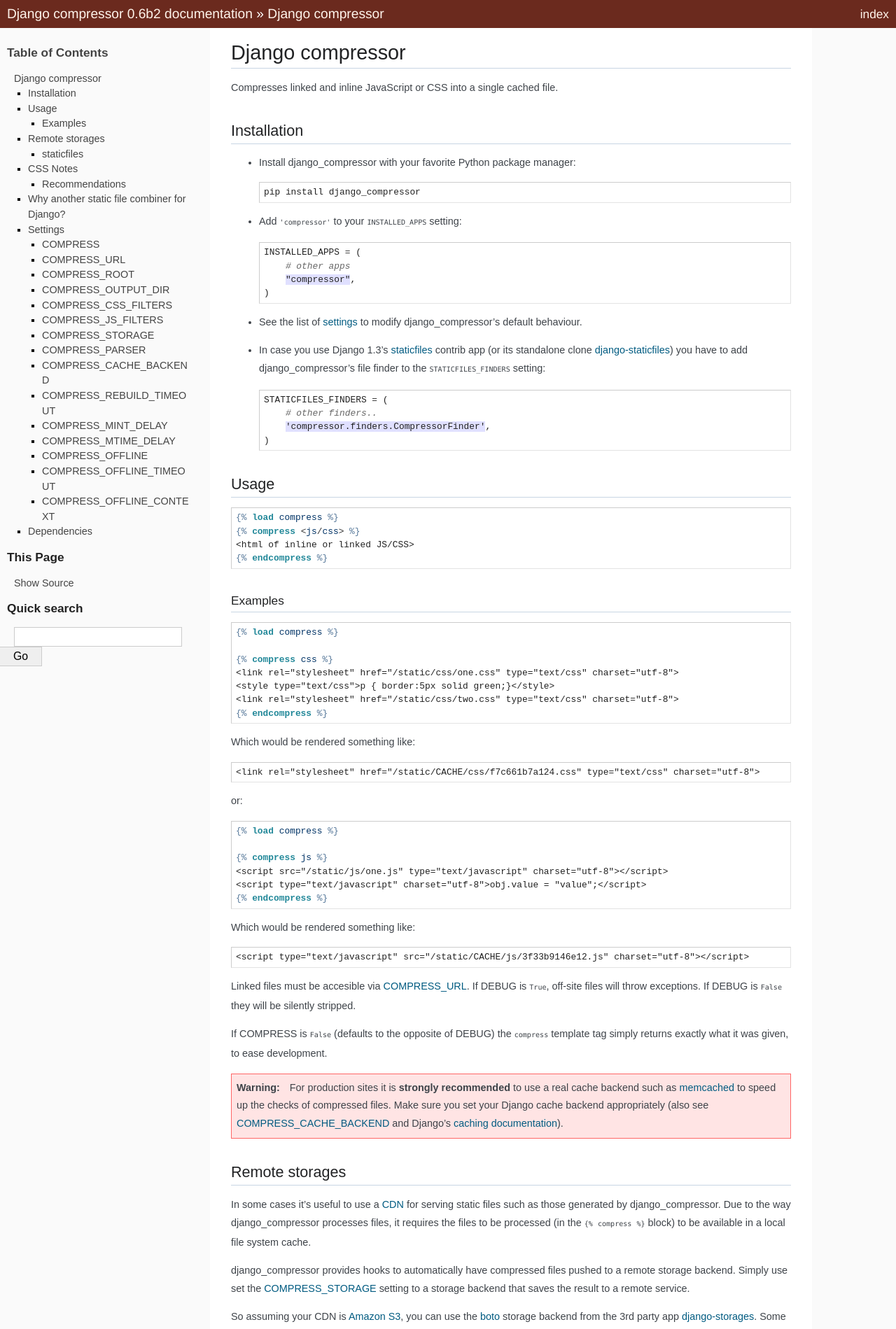
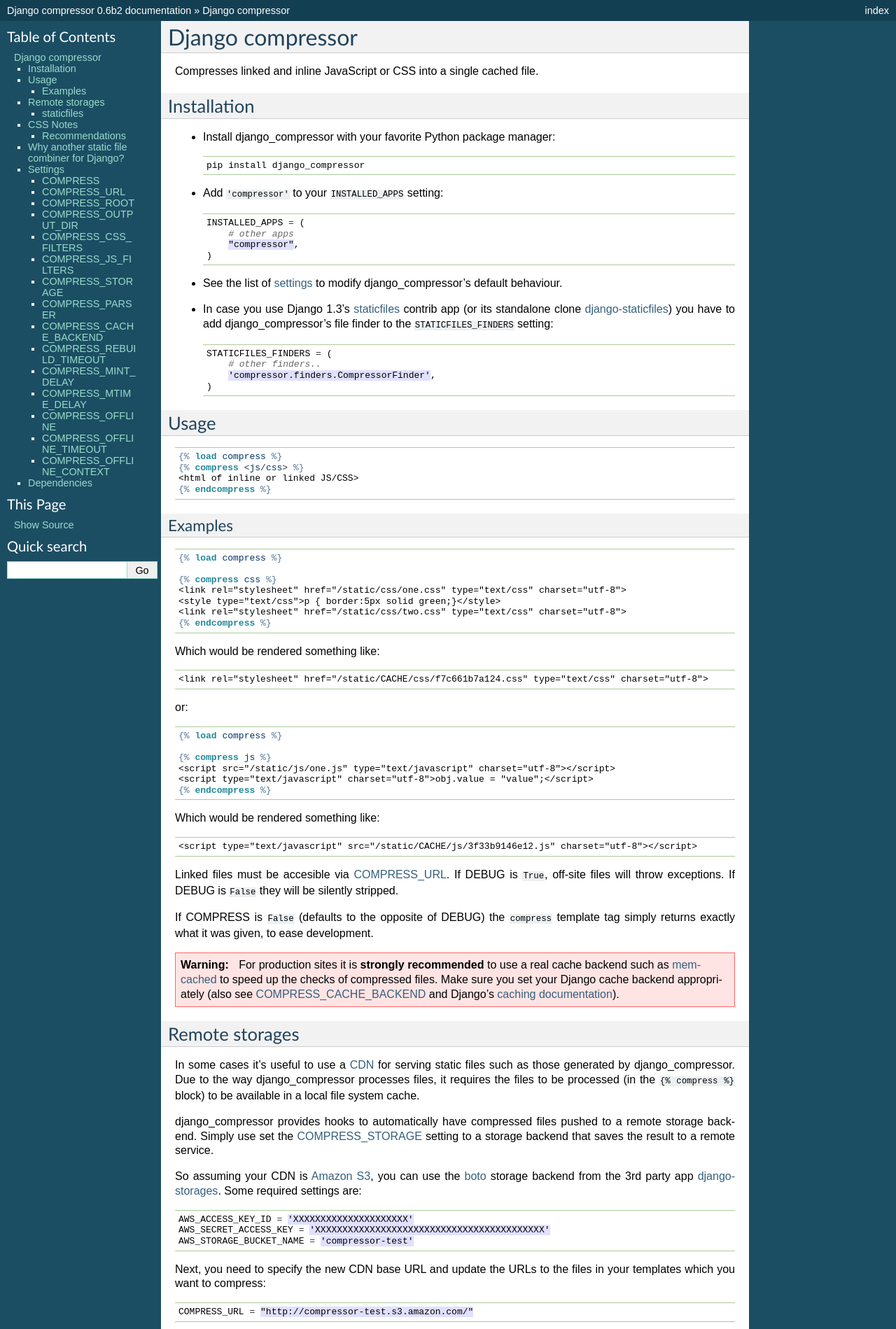
Before and after one commit to django-compressor/django-compressor, a Sphinx documentation site: the page built from docs/index.txt, in a window 1280 px wide. Shown: the top 1899 px of the page at 70% size. Built offline with Sphinx 7.4.7, drawn with Linux system fonts in a browser that asks for light colours.

Commit message:
Stop using an own theme, now that Read The Docs' default theme is nice.

```diff
--- a/docs/_theme/compressor/static/compressor.css_t
+++ /dev/null
@@ -1,238 +0,0 @@
-/**
- * Sphinx stylesheet -- default theme
- * ~~~~~~~~~~~~~~~~~~~~~~~~~~~~~~~~~~
- */
-
-@import url("basic.css");
-
-/* -- page layout ----------------------------------------------------------- */
-
-body {
-    font-family: Arial, sans-serif;
-    font-size: 100%;
-    background-color: #111111;
-    color: #555555;
-    margin: 0;
-    padding: 0;
-}
-
-div.documentwrapper {
-    float: left;
-    width: 100%;
-}
-
-div.bodywrapper {
-    margin: 0 0 0 300px;
-}
-
-hr{
-    border: 1px solid #B1B4B6;
-}
-
-div.document {
-    background-color: #fafafa;
-}
-
-div.body {
-    background-color: #ffffff;
-    color: #3E4349;
-    padding: 1em 30px 30px 30px;
-    font-size: 0.9em;
-}
-
-div.footer {
-    color: #555;
-    width: 100%;
-    padding: 13px 0;
-    text-align: center;
-    font-size: 75%;
-}
-
-div.footer a {
-    color: #444444;
-}
-
-div.related {
-    background-color: #6b2a1e;
-    color: #ffffff;
-    font: 1.2em/40px "Helvetica Neue", Arial, Helvetica, Geneva, sans-serif;
-}
-
-span.pre {
-    font: 0.7em Monaco, "Courier New", Courier, mono;
-}
-
-div.related a {
-    color: #fff4eb;
-}
-
-div.related .right {
-    font-size: 0.9em;
-}
-
-div.sphinxsidebar {
-    font-size: 0.9em;
-    line-height: 1.5em;
-    width: 300px
-}
-
-div.sphinxsidebarwrapper{
-    padding: 20px 0;
-}
-
-div.sphinxsidebar h3,
-div.sphinxsidebar h4 {
-    font-family: Arial, sans-serif;
-    color: #222222;
-    font-size: 1.2em;
-    font-weight: bold;
-    margin: 0;
-    padding: 5px 10px;
-    text-shadow: 1px 1px 0 white
-}
-
-div.sphinxsidebar h3 a {
-    color: #444444;
-}
-
-div.sphinxsidebar p {
-    color: #888888;
-    padding: 5px 20px;
-    margin: 0.5em 0px;
-}
-
-div.sphinxsidebar p.topless {
-}
-
-div.sphinxsidebar ul {
-    margin: 10px 10px 10px 20px;
-    padding: 0;
-    color: #000000;
-}
-
-div.sphinxsidebar a {
-    color: #444444;
-}
-
-div.sphinxsidebar a:hover {
-    color: #E32E00;
-}
-
-div.sphinxsidebar input {
-    border: 1px solid #cccccc;
-    font-family: sans-serif;
-    font-size: 1.1em;
-    padding: 0.15em 0.3em;
-}
-
-div.sphinxsidebar input[type=text]{
-    margin-left: 20px;
-}
-
-/* -- body styles ----------------------------------------------------------- */
-
-a {
-    color: #005B81;
-    text-decoration: none;
-}
-
-a:hover {
-    color: #E32E00;
-}
-
-div.body h1,
-div.body h2,
-div.body h3,
-div.body h4,
-div.body h5,
-div.body h6 {
-    font-family: Arial, sans-serif;
-    font-weight: normal;
-    color: #212224;
-    margin: 30px 0px 10px 0px;
-    padding: 5px 0 5px 0px;
-    text-shadow: 0px 1px 0 white;
-    border-bottom: 1px solid #C8D5E3;
-}
-
-div.body h1 { margin-top: 0; font-size: 200%; }
-div.body h2 { font-size: 150%; }
-div.body h3 { font-size: 120%; }
-div.body h4 { font-size: 110%; }
-div.body h5 { font-size: 100%; }
-div.body h6 { font-size: 100%; }
-
-a.headerlink {
-    color: #c60f0f;
-    font-size: 0.8em;
-    padding: 0 4px 0 4px;
-    text-decoration: none;
-}
-
-a.headerlink:hover {
-    background-color: #c60f0f;
-    color: white;
-}
-
-div.body p, div.body dd, div.body li {
-    line-height: 1.8em;
-}
-
-div.admonition p.admonition-title + p {
-    display: inline;
-}
-
-div.highlight{
-    background-color: white;
-}
-
-div.note {
-    background-color: #eeeeee;
-    border: 1px solid #cccccc;
-}
-
-div.seealso {
-    background-color: #ffffcc;
-    border: 1px solid #ffff66;
-}
-
-div.topic {
-    background-color: #fafafa;
-    border-width: 0;
-}
-
-div.warning {
-    background-color: #ffe4e4;
-    border: 1px solid #ff6666;
-}
-
-p.admonition-title {
-    display: inline;
-}
-
-p.admonition-title:after {
-    content: ":";
-}
-
-pre {
-    padding: 4px 6px;
-    background-color: #fff;
-	border: 1px solid #ccc;
-    color: #222222;
-    margin: 1.5em 0 1.5em 0;
-    border-right-color: #e3e3e3;
-    border-bottom-color: #e3e3e3;
-    line-height: 1.5em;
-    font-size: 1.1em;
-}
-
-tt {
-    color: #222222;
-    padding: 1px 2px;
-    font-size: 1.2em;
-    font-family: monospace;
-}
-
-#table-of-contents ul {
-    padding-left: 2em;
-}
--- a/docs/_theme/compressor/theme.conf
+++ /dev/null
@@ -1,3 +0,0 @@
-[theme]
-inherit = basic
-stylesheet = compressor.css
--- a/docs/conf.py
+++ b/docs/conf.py
@@ -91,7 +91,7 @@
 
 # The theme to use for HTML and HTML Help pages.  See the documentation for
 # a list of builtin themes.
-html_theme = 'compressor'
+html_theme = 'default'
 
 # Theme options are theme-specific and customize the look and feel of a theme
 # further.  For a list of options available for each theme, see the
@@ -99,7 +99,7 @@
 #html_theme_options = {}
 
 # Add any paths that contain custom themes here, relative to this directory.
-html_theme_path = ['_theme']
+# html_theme_path = ['_theme']
 
 # The name for this set of Sphinx documents.  If None, it defaults to
 # "<project> v<release> documentation".
```
